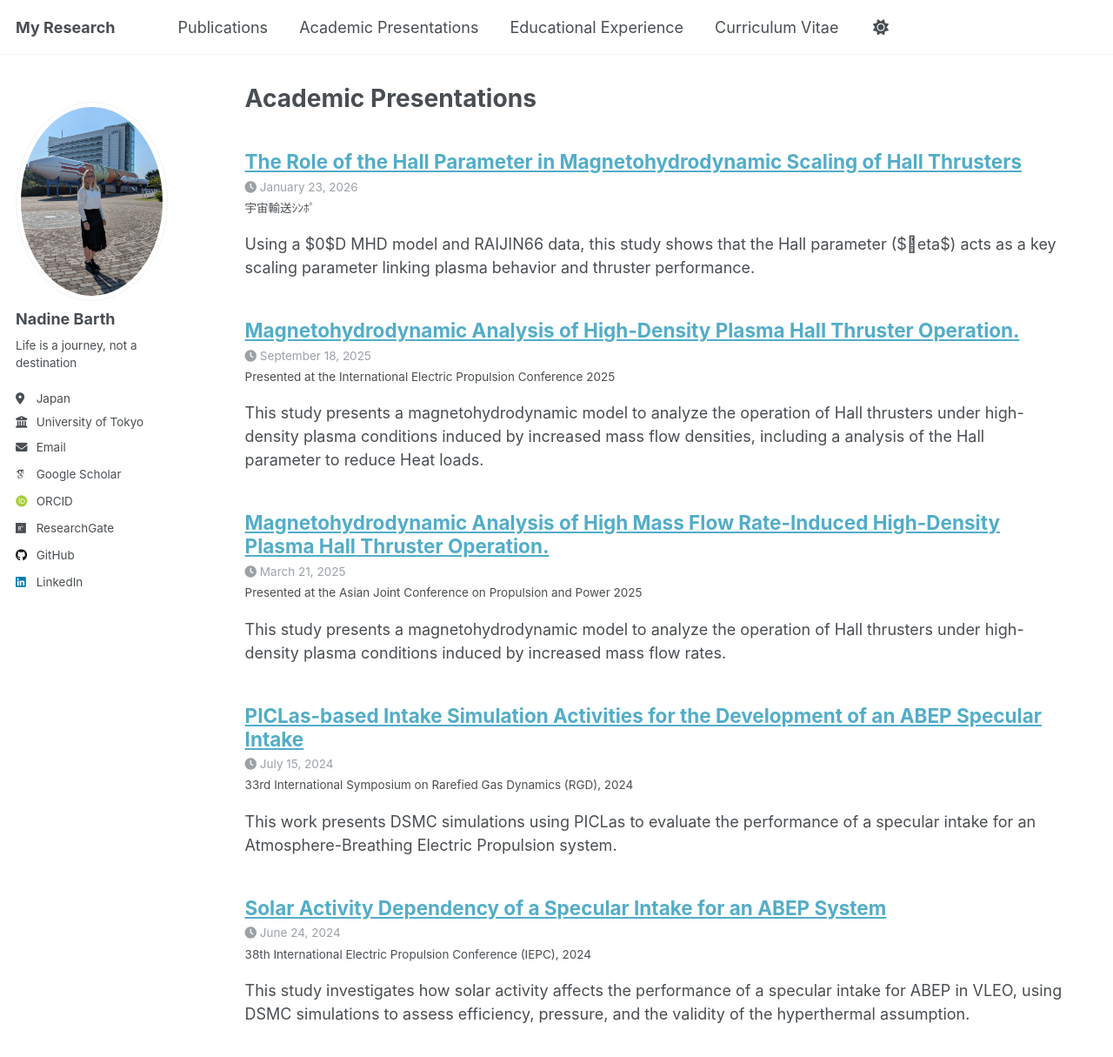
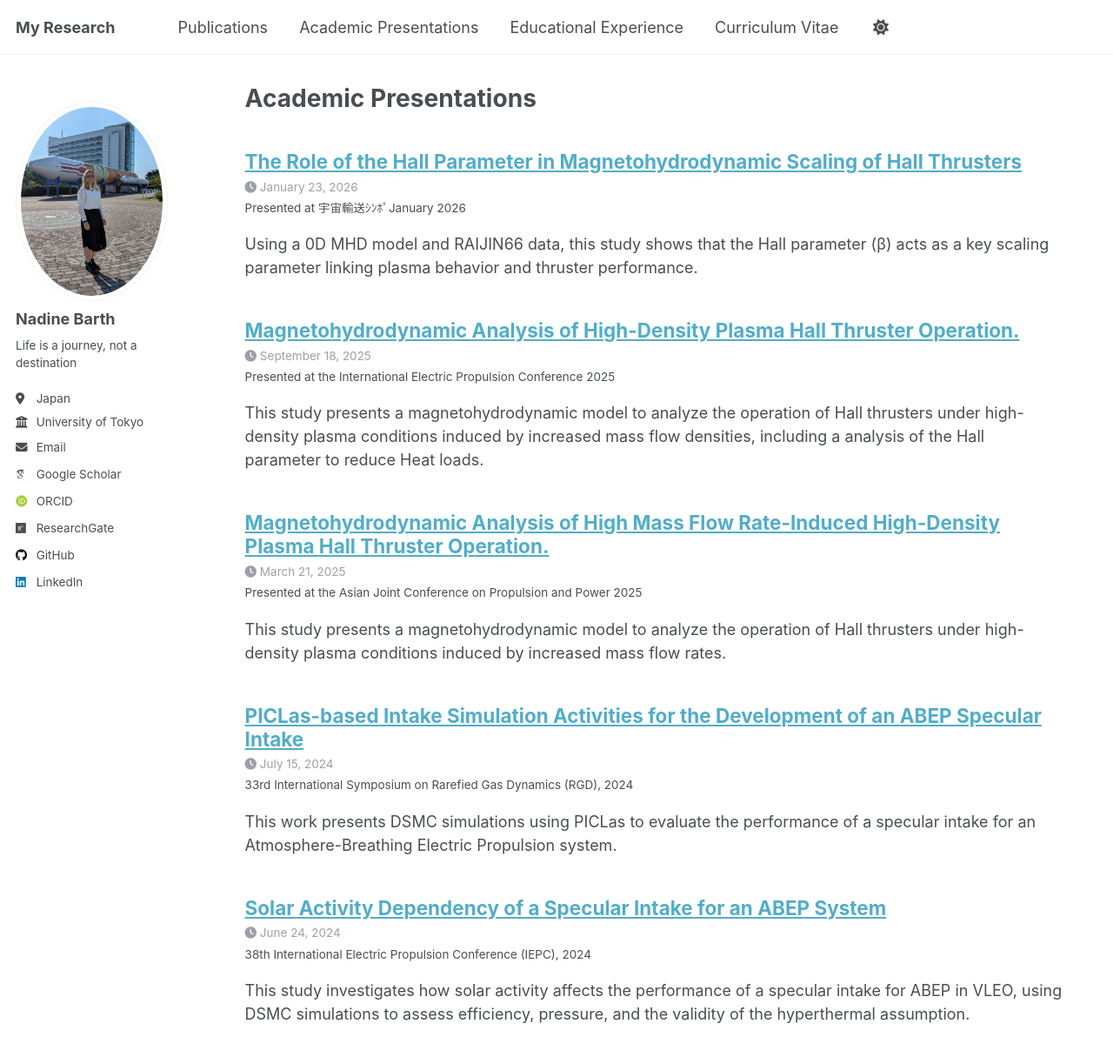
Before and after one commit to Barth-Nadine/Research, a Jekyll site: the page built from _pages/talks.html, in a window 1280 px wide and 1400 px high. Shown: the top 1215 px of the window at 87% size. Built offline with Jekyll 4.4.1, drawn with Linux system fonts in a browser that asks for light colours; some web fonts are replaced.

Commit message:
Update Paper March 2026_8

```diff
--- a/_includes/archive-single-talk.html
+++ b/_includes/archive-single-talk.html
@@ -27,15 +27,14 @@
     {% endif %}
     <h2 class="archive__item-title" itemprop="headline">
       {% if post.link %}
-        <a href="{{ post.link }}"
-		   title="{{ post.abstract | escape | strip_html }}">
-		   {{ title }}
-		</a>
-	  {% else %}
-        <a href="{{ base_path }}{{ post.url }}" rel="permalink"
-		   title="{{ post.abstract | escape | strip_html }}">
-		   {{ title }}
-		</a>
+          <a href="{{ post.link }}">{{ title }}</a> <a href="{{ base_path }}{{ post.url }}" rel="permalink"><i class="fa fa-link" aria-hidden="true" title="permalink"></i><span class="sr-only">Permalink</span></a>
+      {% else %}
+        <span class="hover-abstract">
+		  <a href="{{ base_path }}{{ post.url }}" rel="permalink">{{ title }}</a>
+		  <span class="hover-abstract-box">
+			{{ post.abstract | default: post.excerpt }}
+		  </span>
+		</span>
       {% endif %}
     </h2>
     {% if post.read_time %}
--- a/_talks/2026_The Role of the Hall Parameter in Magnetohydrodynamic Scaling of Hall Thrusters.md
+++ b/_talks/2026_The Role of the Hall Parameter in Magnetohydrodynamic Scaling of Hall Thrusters.md
@@ -3,9 +3,9 @@
 collection: publications
 category: conferences
 permalink: /publication/2026-hall-thruster-beta
-excerpt: "Using a $0$D MHD model and RAIJIN66 data, this study shows that the Hall parameter ($\beta$) acts as a key scaling parameter linking plasma behavior and thruster performance."
+excerpt: "Using a 0D MHD model and RAIJIN66 data, this study shows that the Hall parameter (β) acts as a key scaling parameter linking plasma behavior and thruster performance."
 date: 2026-01-23
-venue: "宇宙輸送ｼﾝﾎﾟ"
+venue: "Presented at 宇宙輸送ｼﾝﾎﾟJanuary 2026"
 citation: 'Barth, N., Komurasaki, K., Satpathy, D., Lee, J., Sekine, H., & Koizumi, H. The Role of the Hall Parameter in Magnetohydrodynamic Scaling of Hall Thrusters. 宇宙輸送ｼﾝﾎﾟ, JAXA, Tokyo, Japan. 2026, January.'
 layout: single
 abstract: 'The Hall parameter (β), the ratio of azimuthal to axial current densities, governs transport and electron magnetization in Hall thrusters. Using a 0-D magnetoydrodynamic (MHD) model and RAIJIN66 experimental data, this study links β to thrust, mass flow rate, and magnetic field. Results show β is a key scaling factor connecting plasma behavior and performance, with high β essential for efficient, stable operation in high density plasma operation.'
--- a/assets/css/main.scss
+++ b/assets/css/main.scss
@@ -41,3 +41,35 @@
     "vendor/font-awesome/brands",
     "vendor/magnific-popup/magnific-popup"
 ;
+
+.hover-abstract {
+  position: relative;
+  display: inline-block;
+}
+
+.hover-abstract-box {
+  visibility: hidden;
+  opacity: 0;
+  width: 320px;
+  background: #ffffff;
+  color: #333;
+  text-align: left;
+  padding: 12px;
+  border-radius: 6px;
+  border: 1px solid #ddd;
+
+  position: absolute;
+  z-index: 1000;
+  top: 120%;
+  left: 0;
+
+  box-shadow: 0px 4px 14px rgba(0,0,0,0.15);
+  transition: opacity 0.2s;
+  font-size: 0.9em;
+  line-height: 1.4;
+}
+
+.hover-abstract:hover .hover-abstract-box {
+  visibility: visible;
+  opacity: 1;
+}
```
Also changed, not shown: _publications/Template-Journal.md (+1 -0 lines).
